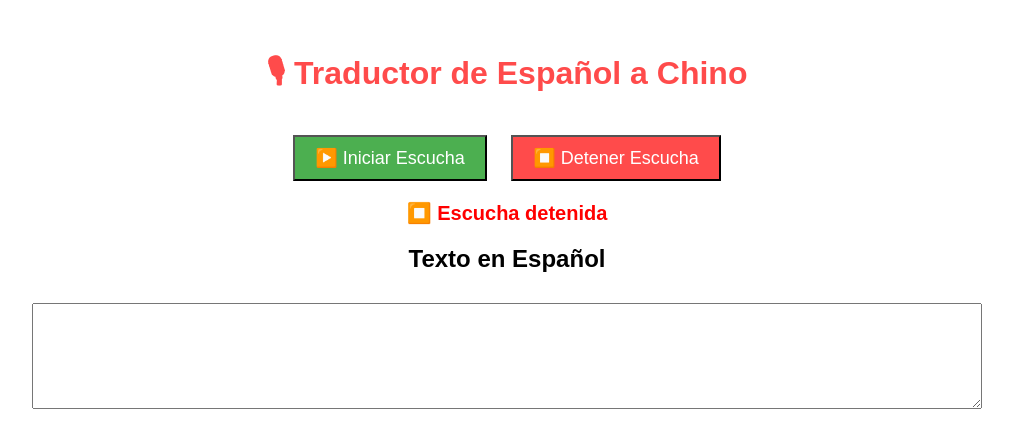
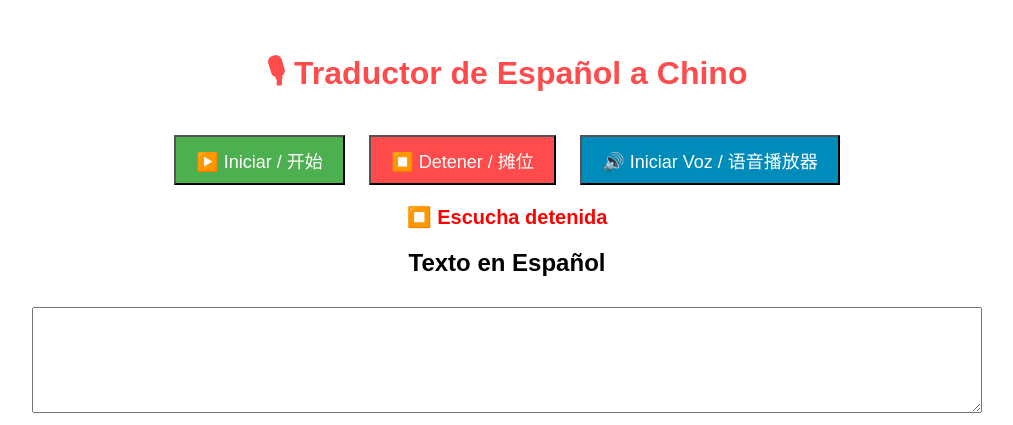
Before and after one commit to DanielJimenezZapata/VoiceTranslator, a Flask app: page / in a window 1280 px wide. Shown: the top 425 px of the page, without its empty margins (133-1146 px from the left). Run offline with Flask 3, Linux system fonts and the light colour scheme.

Commit message:
voz en chino

```diff
--- a/webMicroservice/server.py
+++ b/webMicroservice/server.py
@@ -1,30 +1,36 @@
-from flask import Flask, render_template, jsonify
+from flask import Flask, render_template, jsonify, request
 import speech_recognition as sr
 from deep_translator import GoogleTranslator
 import threading
+import pyttsx3
 
 app = Flask(__name__)
 
+# Inicialización de variables globales
 recognizer = sr.Recognizer()
 texto_espanol = ""
 texto_chino = ""
 escuchando = False
+hilo_escucha = None
 
 def traducir_texto(texto):
-    """Traduce el texto de español a chino."""
-    return GoogleTranslator(source="es", target="en").translate(texto)
+    """Recibe un texto en español y lo traduce al chino usando GoogleTranslator."""
+    return GoogleTranslator(source="es", target="zh-CN").translate(texto)
 
 def reconocer_audio():
-    """Captura audio continuamente mientras `escuchando` sea True."""
+    """Captura el audio del micrófono y lo convierte en texto.
+    Mientras la variable `escuchando` sea True, sigue grabando y procesando audio.
+    Luego, traduce el texto reconocido al chino y lo almacena.
+    """
     global texto_espanol, texto_chino, escuchando
     with sr.Microphone() as source:
         recognizer.adjust_for_ambient_noise(source)
-        while True:
-            if not escuchando:
-                continue
+        while escuchando:
             try:
                 print("🎙 Escuchando...")
                 audio = recognizer.listen(source, timeout=5, phrase_time_limit=10)
+                if not escuchando:
+                    break
                 texto = recognizer.recognize_google(audio, language="es-ES")
                 if texto:
                     print(f"🗣 Texto reconocido: {texto}")
@@ -38,18 +44,16 @@ def reconocer_audio():
                 print("⏳ Tiempo agotado, volviendo a escuchar...")
             except sr.RequestError:
                 print("⚠️ Error con el servicio de reconocimiento de voz.")
-
-# Iniciar el hilo de escucha en segundo plano
-thread = threading.Thread(target=reconocer_audio, daemon=True)
-thread.start()
+        print("⛔ Escucha detenida.")
 
 @app.route("/")
 def home():
+    """Carga la página principal de la aplicación Flask y renderiza la plantilla HTML."""
     return render_template("index.html")
 
 @app.route("/estado")
 def obtener_estado():
-    """Devuelve el estado actual de la transcripción y si la escucha está activa."""
+    """Devuelve el estado actual de la transcripción."""
     return jsonify({
         "texto_espanol": texto_espanol.strip(),
         "texto_chino": texto_chino.strip(),
@@ -58,17 +62,47 @@ def obtener_estado():
 
 @app.route("/iniciar", methods=["POST"])
 def iniciar_escucha():
-    """Inicia la escucha de voz."""
-    global escuchando
-    escuchando = True
+    """Inicia la grabación de audio en un hilo separado."""
+    global escuchando, hilo_escucha
+    if not escuchando:
+        escuchando = True
+        hilo_escucha = threading.Thread(target=reconocer_audio, daemon=True)
+        hilo_escucha.start()
     return jsonify({"mensaje": "Escucha iniciada", "escuchando": True}), 200
 
 @app.route("/detener", methods=["POST"])
 def detener_escucha():
-    """Detiene la escucha de voz."""
+    """Detiene la grabación de audio."""
     global escuchando
     escuchando = False
     return jsonify({"mensaje": "Escucha detenida", "escuchando": False}), 200
 
+@app.route("/hablar", methods=["POST"])
+def hablar_texto():
+    """Convierte en voz el texto traducido al chino y lo reproduce en un hilo separado."""
+    global texto_chino
+
+    def reproducir_voz():
+        if not texto_chino:
+            print("⚠️ No hay texto en chino para reproducir.")
+            return
+
+        engine = pyttsx3.init()
+        voices = engine.getProperty('voices')
+
+        for voice in voices:
+            if "zh" in voice.languages or "chinese" in voice.name.lower():
+                engine.setProperty('voice', voice.id)
+                break
+
+        engine.setProperty('rate', 150)
+        engine.say(texto_chino)
+        engine.runAndWait()
+
+    hilo_voz = threading.Thread(target=reproducir_voz, daemon=True)
+    hilo_voz.start()
+
+    return jsonify({"mensaje": "Reproduciendo voz"}), 200
+
 if __name__ == "__main__":
     app.run(debug=True, host="0.0.0.0", port=8501)
--- a/webMicroservice/templates/index.html
+++ b/webMicroservice/templates/index.html
@@ -11,6 +11,7 @@
         button { font-size: 18px; padding: 10px 20px; margin: 10px; cursor: pointer; }
         .start { background-color: #4CAF50; color: white; }
         .stop { background-color: #ff4b4b; color: white; }
+        .speak { background-color: #008CBA; color: white; }
         .status { font-size: 20px; font-weight: bold; margin-top: 10px; }
         .active { color: green; }
         .inactive { color: red; }
@@ -34,6 +35,10 @@
             actualizarEstado(false);
         }
 
+        async function iniciarVoz() {
+            await fetch('/hablar', { method: 'POST' });
+        }
+
         function actualizarEstado(escuchando) {
             const statusElement = document.getElementById("estado_escucha");
             if (escuchando) {
@@ -51,8 +56,9 @@
 <body>
     <h1>🎙 Traductor de Español a Chino</h1>
 
-    <button class="start" onclick="iniciarEscucha()">▶️ Iniciar Escucha</button>
-    <button class="stop" onclick="detenerEscucha()">⏹️ Detener Escucha</button>
+    <button class="start" onclick="iniciarEscucha()">▶️ Iniciar / 开始</button>
+    <button class="stop" onclick="detenerEscucha()">⏹️ Detener / 摊位</button>
+    <button class="speak" onclick="iniciarVoz()">🔊 Iniciar Voz / 语音播放器</button>
 
     <p id="estado_escucha" class="status inactive">⏹️ Escucha detenida</p>
 
```
